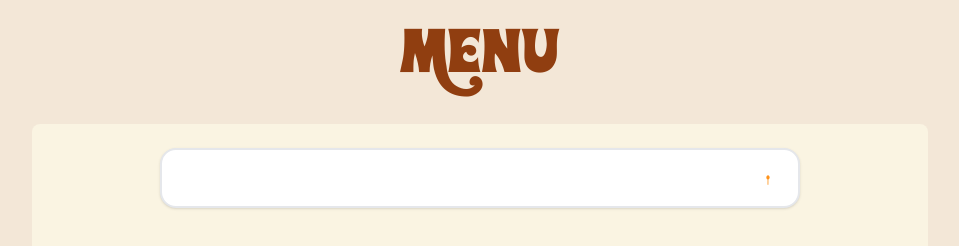
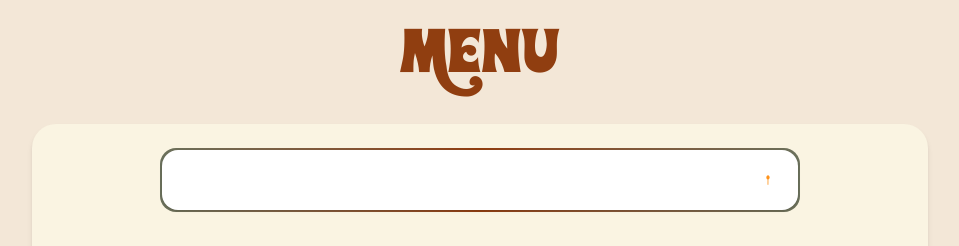
Before and after one commit to akshath229/multicusine_menu, a Next.js app: page / in a window 1280 px wide. Shown: the part 1620-1866 px from the top of the page, without its empty margins (160-1119 px from the left). Built offline with nearby package versions, Linux system fonts and the light colour scheme.

Commit message:
search bar colour change

```diff
--- a/src/components/Menu.tsx
+++ b/src/components/Menu.tsx
@@ -357,7 +357,7 @@ export default function Menu({ items }: { items: MenuItem[] }) {
   return (
     <section className="w-full flex flex-col gap-6" style={{ backgroundColor: '#F3E7D7' }}>
       <div className="w-full flex justify-center">
-        <div className="w-full max-w-4xl p-6 rounded-lg" style={{ backgroundColor: '#FAF4E2' }}>
+  <div className="w-full max-w-4xl p-6 rounded-3xl overflow-hidden shadow-md" style={{ backgroundColor: '#FAF4E2' }}>
           {/* Search Bar */}
           <SearchBar
             onSearch={setSearchQuery}
@@ -388,7 +388,7 @@ export default function Menu({ items }: { items: MenuItem[] }) {
           </div>
 
           {/* ✅ Wrap cards in TracingBeam */}
-            <div ref={containerRef} className="flex flex-col gap-4">
+            <div ref={containerRef} className="mt-6 flex flex-col gap-4">
           {filtered.length > 0 ? (
             filtered.map((it) => (
               <MenuItemCard
--- a/src/components/SearchBar.tsx
+++ b/src/components/SearchBar.tsx
@@ -64,7 +64,8 @@ export default function SearchBar({ onSearch }: SearchBarProps) {
   return (
     <div className="relative w-full max-w-2xl mx-auto mb-8 px-4">
       <div className="relative">
-        <input
+        <div className="rounded-2xl p-[2px] bg-gradient-to-r from-[#6B715C] via-[#903E10] to-[#6B715C]">
+          <input
           ref={inputRef}
           type="text"
           value={searchQuery}
@@ -72,12 +73,13 @@ export default function SearchBar({ onSearch }: SearchBarProps) {
           onFocus={handleFocus}
           onBlur={handleBlur}
           placeholder={foodPlaceholders[currentPlaceholder]}
-          className={`block w-full text-base h-[60px] px-6 pr-16 text-slate-900 bg-white rounded-2xl border-2 border-gray-200 appearance-none focus:border-blue-500 focus:outline-none focus:ring-4 focus:ring-blue-100 hover:border-gray-300 peer invalid:border-red-500 invalid:focus:border-red-500 overflow-ellipsis overflow-hidden text-nowrap transition-all duration-300 shadow-sm hover:shadow-md focus:shadow-lg placeholder:text-gray-400 ${
+          className={`block w-full text-base h-[60px] px-6 pr-16 text-slate-900 bg-white rounded-2xl appearance-none focus:outline-none focus:ring-4 focus:ring-[#6B715C]/20 peer invalid:border-red-500 invalid:focus:border-red-500 overflow-ellipsis overflow-hidden text-nowrap transition-all duration-300 shadow-sm hover:shadow-md focus:shadow-lg placeholder:text-gray-400 ${
             isAnimating
               ? 'placeholder:opacity-0 placeholder:translate-y-2'
               : 'placeholder:opacity-100 placeholder:translate-y-0'
           }`}
         />
+        </div>
 
         {/* Lottie Animation Icon */}
         <div className="absolute top-3 right-3 w-10 h-10 flex items-center justify-center pointer-events-none">
```
